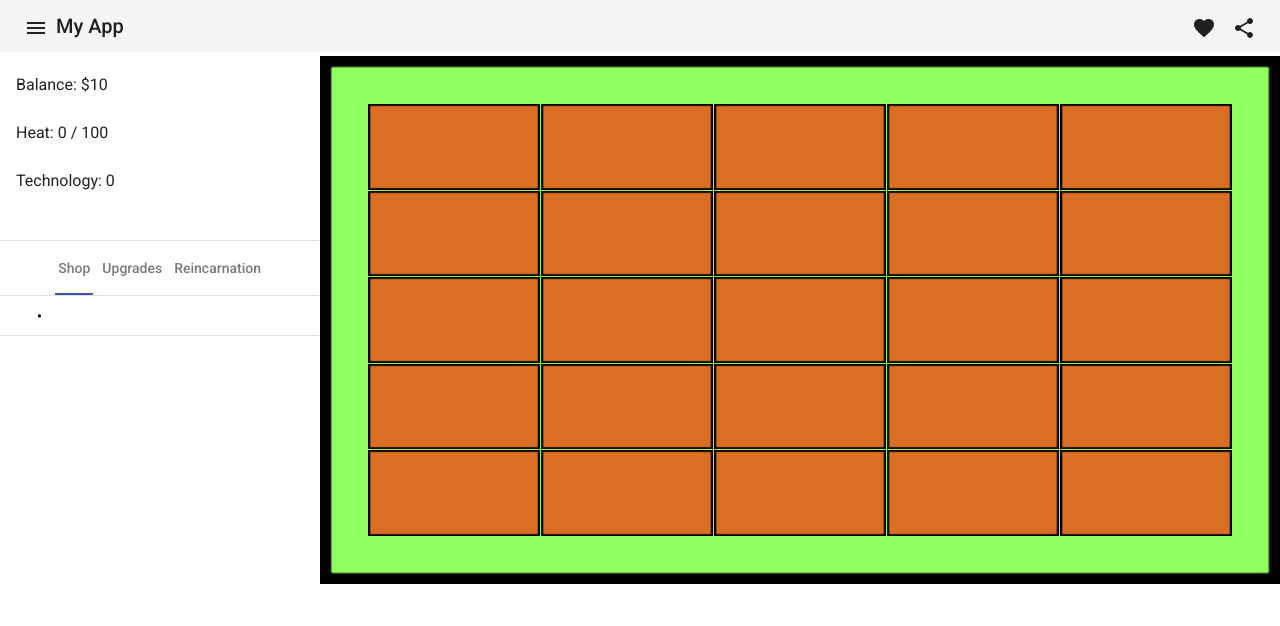
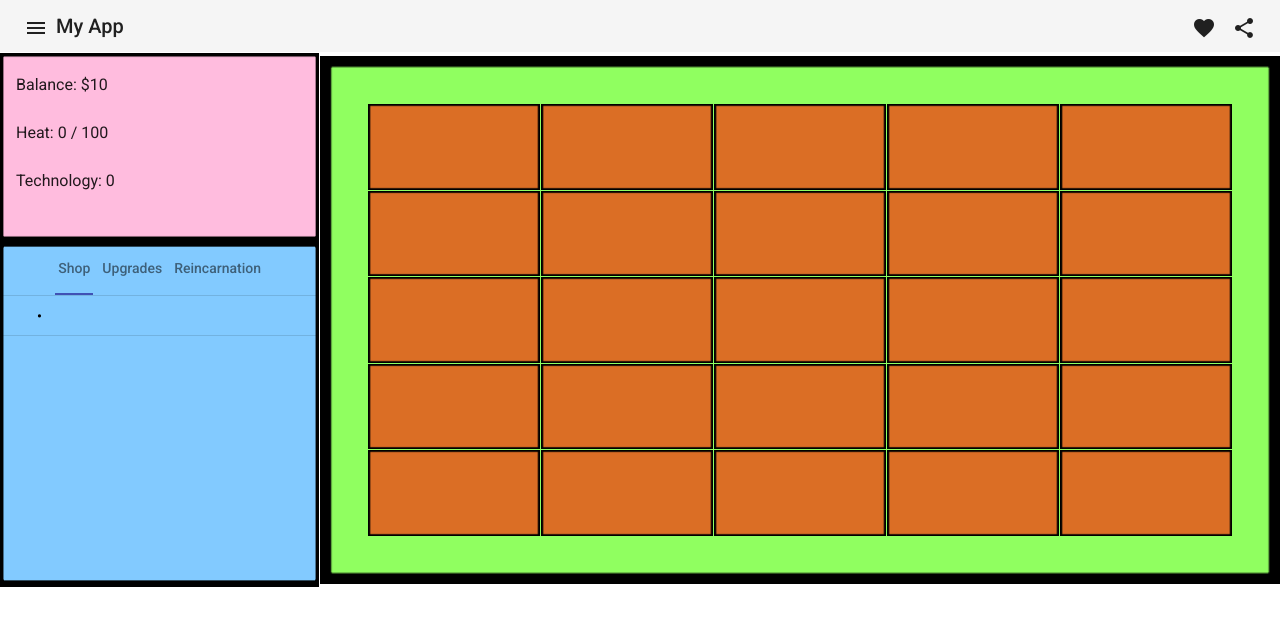
Before and after one commit to Gabriel2501/idleGame, an Angular app: page / in a window 1280 px wide. Shown: the top 626 px of the page. Built offline with nearby package versions, Linux system fonts and the light colour scheme.

Commit message:
Styling + MouseDown instead of click + fan tooltip

```diff
--- a/src/app/components/main/main.component.html
+++ b/src/app/components/main/main.component.html
@@ -3,7 +3,7 @@
         <div *ngFor="let row of board; let i = index">
             <div *ngFor="let column of row; let j = index">
                 <mat-grid-tile [id]="'board'+i+j" mat-button [matTooltip]="getTooltip(column)"
-                    (click)="handleClick(column)" (contextmenu)="handleRightClick(column, $event)"
+                    (mousedown)="handleClick(column)" (contextmenu)="handleRightClick(column, $event)"
                     (mouseenter)="handleMouseHover(column)">
                     <div class="grid-button">
                         <div class="grid-button-content" *ngIf="!board[i][j].isEmpty">
@@ -17,7 +17,7 @@
                             </div>
                         </div>
 
-                        <div class="grid-button-content" *ngIf="board[i][j].item?.heatRemovePower">
+                        <div class="grid-button-content" *ngIf="board[i][j].item?.coolingPower">
                             <div>
                                 <mat-progress-bar mode="determinate" [value]="board[i][j].remainingTimeBarValue">
                                 </mat-progress-bar>
--- a/src/app/components/main/main.component.ts
+++ b/src/app/components/main/main.component.ts
@@ -86,7 +86,7 @@ export class MainComponent implements OnInit {
         item.item = this._menuService.getSelectedShopItem();
         item.isEmpty = false;
         if (item.item.moneyProduction) this.startLifeCycle(item);
-        else if (item.item.heatRemovePower) this.initRefrigerator(item);
+        else if (item.item.coolingPower) this.initRefrigerator(item);
       }
     }
   }
@@ -110,7 +110,7 @@ export class MainComponent implements OnInit {
   }
 
   generateToolTip(item?: IShopItem) {
-    return item ?
+    if (item?.moneyProduction) return item ?
       `
       ${item.name}
       $${item.moneyProduction}/s
@@ -119,6 +119,15 @@ export class MainComponent implements OnInit {
       Right-click to sell
       `
       : "Error";
+    else if (item?.coolingPower) return item ?
+      `
+      ${item.name}
+      Cools itself by ${item.coolingPower}/s
+
+      Right-click to sell
+      `
+      : "Error";
+    return "Error";
   }
 
   startLifeCycle(square: IBoardSquare) {
@@ -134,7 +143,7 @@ export class MainComponent implements OnInit {
         if (item?.heatProduction) {
           let refrigerators: IBoardSquare[] = [];
           this.board.forEach(row => {
-            refrigerators.push(...row.filter(boardItem => boardItem.item?.heatRemovePower));
+            refrigerators.push(...row.filter(boardItem => boardItem.item?.coolingPower));
           });
 
           refrigerators = refrigerators.filter(boardItem => (
@@ -177,10 +186,10 @@ export class MainComponent implements OnInit {
     let item = square.item ? square.item : undefined;
     square.currentHeat = 0;
     let interval = setInterval(() => {
-      if (item?.maxHeat && item?.heatRemovePower) {
+      if (item?.maxHeat && item?.coolingPower) {
         square.currentHeat = square.currentHeat ?? 0;
 
-        if (square.currentHeat - item?.heatRemovePower > 0) square.currentHeat -= item.heatRemovePower;
+        if (square.currentHeat - item?.coolingPower > 0) square.currentHeat -= item.coolingPower;
         else square.currentHeat = 0;
 
         square.remainingTimeBarValue = square.currentHeat / item.maxHeat * 100;
--- a/src/app/components/menu/menu.component.html
+++ b/src/app/components/menu/menu.component.html
@@ -1,4 +1,4 @@
-<div style="height: 35%;">
+<div style="height: 35%;" class="playerStats">
     <ng-container *ngIf="(asyncStats | async) === null">
         Loading...
     </ng-container>
@@ -14,10 +14,9 @@
             Technology: {{stats.technology}}
         </mat-list-item>
     </mat-list>
-
 </div>
 
-<div style="height: 65%;">
+<div style="height: 65%;" class="tabs">
     <mat-divider></mat-divider>
     <ng-container *ngIf="(asyncTabs | async) === null">
         Loading...
--- a/src/app/components/menu/menu.component.scss
+++ b/src/app/components/menu/menu.component.scss
@@ -11,5 +11,17 @@
 }
 
 .selected {
-    background-color: rgba(0,0,0,0.3);
+    background-color: rgba(0, 0, 0, 0.3);
 }
+
+.playerStats {
+    background: url("../../../assets/images/stats-bg.png");
+    background-repeat: no-repeat;
+    background-size: 100% 100%;
+}
+
+.tabs {
+    background: url("../../../assets/images/tabs-bg.png");
+    background-repeat: no-repeat;
+    background-size: 100% 100%;
+}
--- a/src/app/core/interfaces/shopItem.ts
+++ b/src/app/core/interfaces/shopItem.ts
@@ -5,5 +5,5 @@ export interface IShopItem extends IMenuItem {
     heatProduction?: number,
     maxHeat?: number,
     duration?: number,
-    heatRemovePower?: number
+    coolingPower?: number
 }
--- a/src/app/core/services/menu.service.ts
+++ b/src/app/core/services/menu.service.ts
@@ -20,7 +20,7 @@ export class MenuService {
       {
         label: 'Shop', contentShop: [
           { id: 0, name: 'Solar Panel', description: 'The most environmental-friendly option you can have! Does not produce any heat to the chamber.', price: 10, moneyProduction: 1, heatProduction: 0, duration: 15 },
-          { id: 1, name: 'Uranium Cell', description: 'A single uranium cell. Produces 5$/s but emits 1 heat/s aswell.', price: 100, moneyProduction: 5, heatProduction: 3, duration: 30 },
+          { id: 1, name: 'Uranium Cell', description: 'A single uranium cell. Produces 5$/s but emits 1 heat/s aswell.', price: 100, moneyProduction: 5, heatProduction: 1, duration: 30 },
           { id: 2, name: 'Plutonium Cell', description: 'Description 1', price: 130 },
           { id: 3, name: 'Thorium Cell', description: 'Description 1', price: 140 },
 
@@ -29,7 +29,7 @@ export class MenuService {
           { id: 6, name: 'Collonium Cell', description: 'Description 1', price: 150 },
           { id: 7, name: 'Anthonium Cell', description: 'Description 1', price: 150 },
 
-          { id: 8, name: 'Simple Fan', description: 'Simple fan that can refrigerate it\'s nearby cells. Keep an eye so it does not overheat!', price: 50, heatRemovePower: 1, maxHeat: 50 },
+          { id: 8, name: 'Simple Fan', description: 'Simple fan that can refrigerate it\'s nearby cells. Keep an eye so it does not overheat! For more information, just google "Only Fans".', price: 50, coolingPower: 2, maxHeat: 50 },
         ]
       },
       {
```
Also changed, not shown: src/assets/images/stats-bg.png (added), src/assets/images/tabs-bg.png (added).
